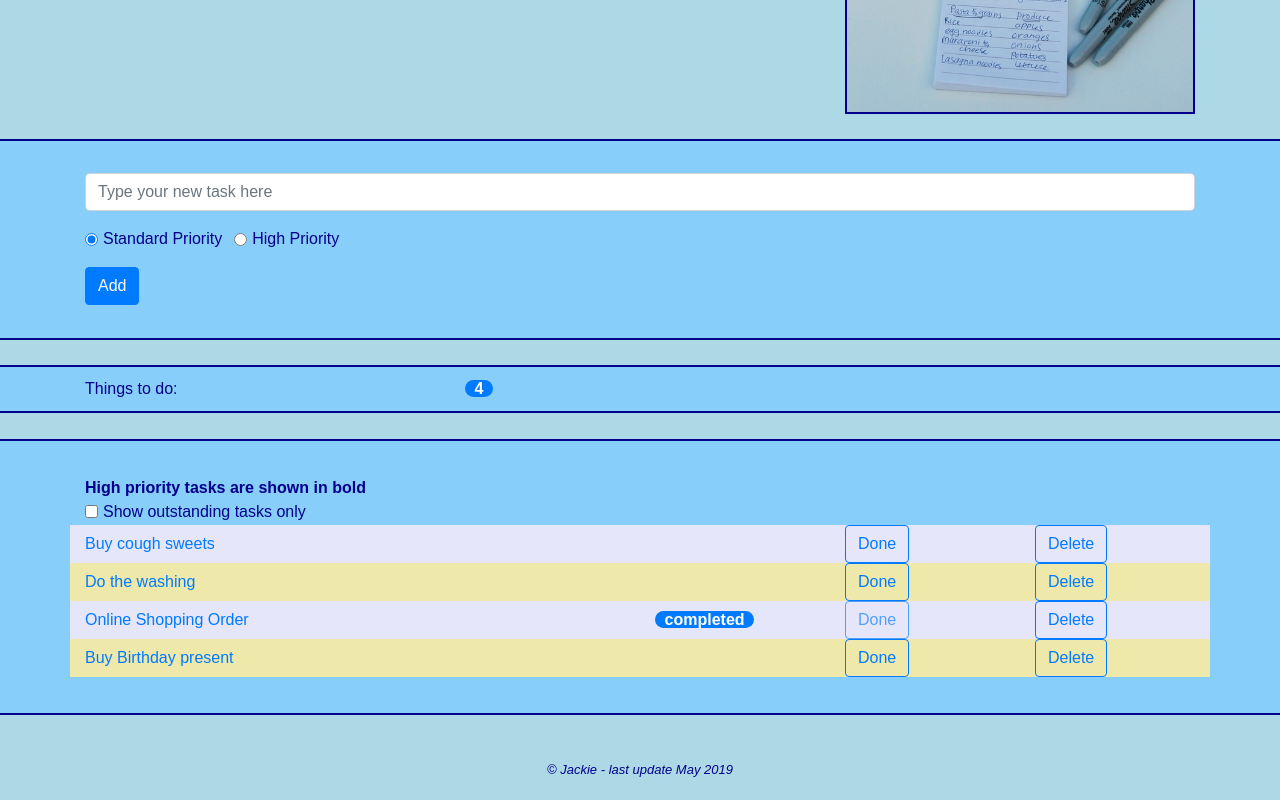
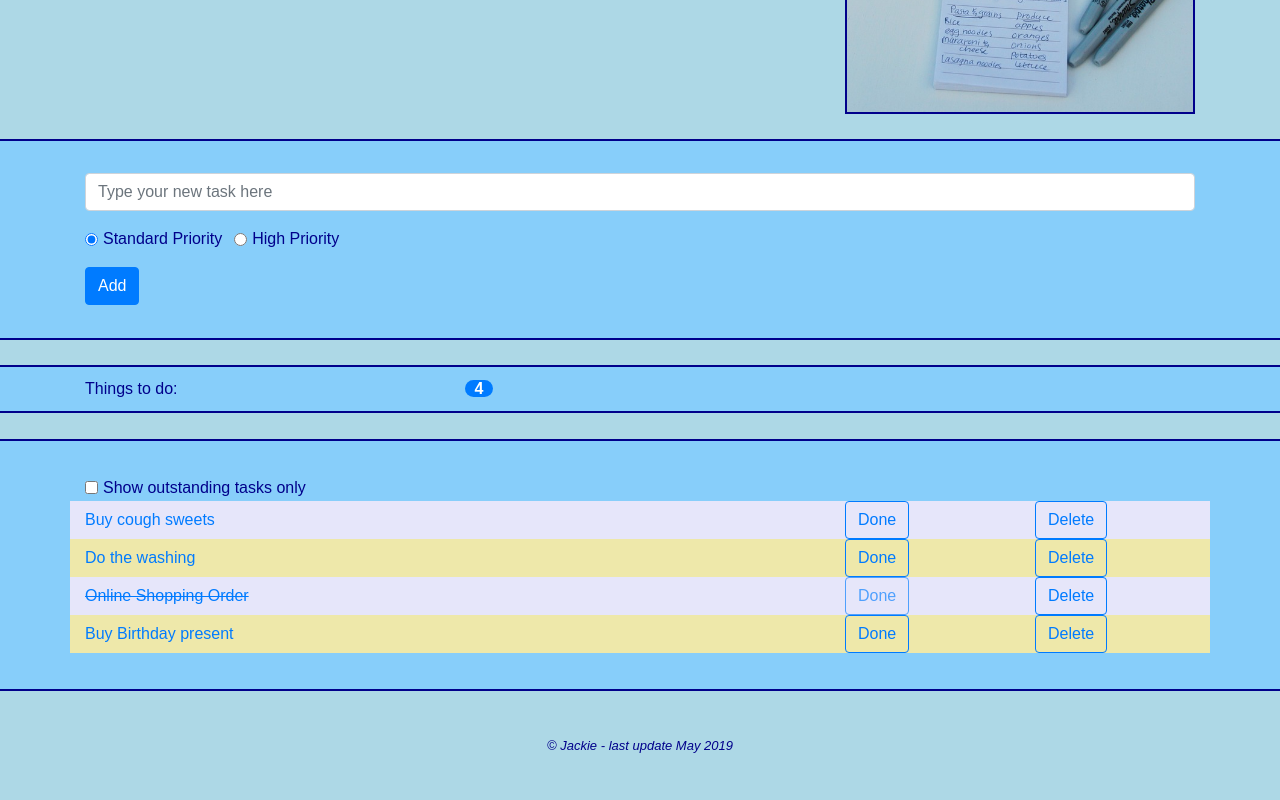
Before and after one commit to JCarter111/my-todo-app-frontend, a React app: page / in a window 1280 px wide. Shown: the part 350-1150 px from the top of the page. After the commit the page ends 1126 px from the top, so only its background shows below. Built offline with nearby package versions, Linux system fonts and the light colour scheme.

Commit message:
format webpage to highlight high priority tasks

```diff
--- a/src/components/RowItems.js
+++ b/src/components/RowItems.js
@@ -31,20 +31,22 @@ class RowItem extends React.Component {
             'oddRow' : 'evenRow';
         const priorityText = (this.props.tskObject.priority) &&
             'highlightText';
+        const completedText = this.props.tskObject.completed && 'strikethroughText';
         return (
-            <div className={`row align-items-center ${oddEvenClass} ${priorityText}`}>
-                <div className="col-6 firstCol">
+            <div className=
+                {`row align-items-center ${oddEvenClass} ${priorityText}`}>
+                <div className= {`col-5 firstCol ${completedText}`}>
                     {this.props.tskObject.todoItem}
                 </div>
-                <div className = "col-md-2 firstCol">
-                    {this.props.tskObject.completed ?
-                        <span className = "badge-pill badge-primary" id="completedFlag">
-                                completed
+                <div className = "col-md-3 firstCol">
+                    {this.props.tskObject.priority ?
+                        <span className = "badge-pill badge-danger" id="highPriorityTask">
+                                High priority
                         </span>
                         : null
                     }
-                <span className="sr-only" htmlFor  = "completedFlag">
-                    Whether task has been completed
+                <span className="sr-only" htmlFor  = "highPriorityTask">
+                    Whether task is high priority
                 </span>
                 </div>
                 <div className="col-md-2 buttonCol">
--- a/src/components/TaskList.css
+++ b/src/components/TaskList.css
@@ -22,3 +22,6 @@
  .highlightText {
    font-weight: bold
 }
+.strikethroughText {
+  text-decoration: line-through
+}
--- a/src/components/TaskList.js
+++ b/src/components/TaskList.js
@@ -33,9 +33,6 @@ class TaskList extends React.Component {
             <div id="showOutstandingTasks" className = "standardDiv">
 
                 <div id="taskTable" className = "container">
-                    <div id="priorityTaskText" className="highlightText">
-                        High priority tasks are shown in bold
-                    </div>
                     <div className="form-check form-check-inline">
                         <input className="form-check-input"
                             type="checkbox" id="outstandingTasksOnly"
```
